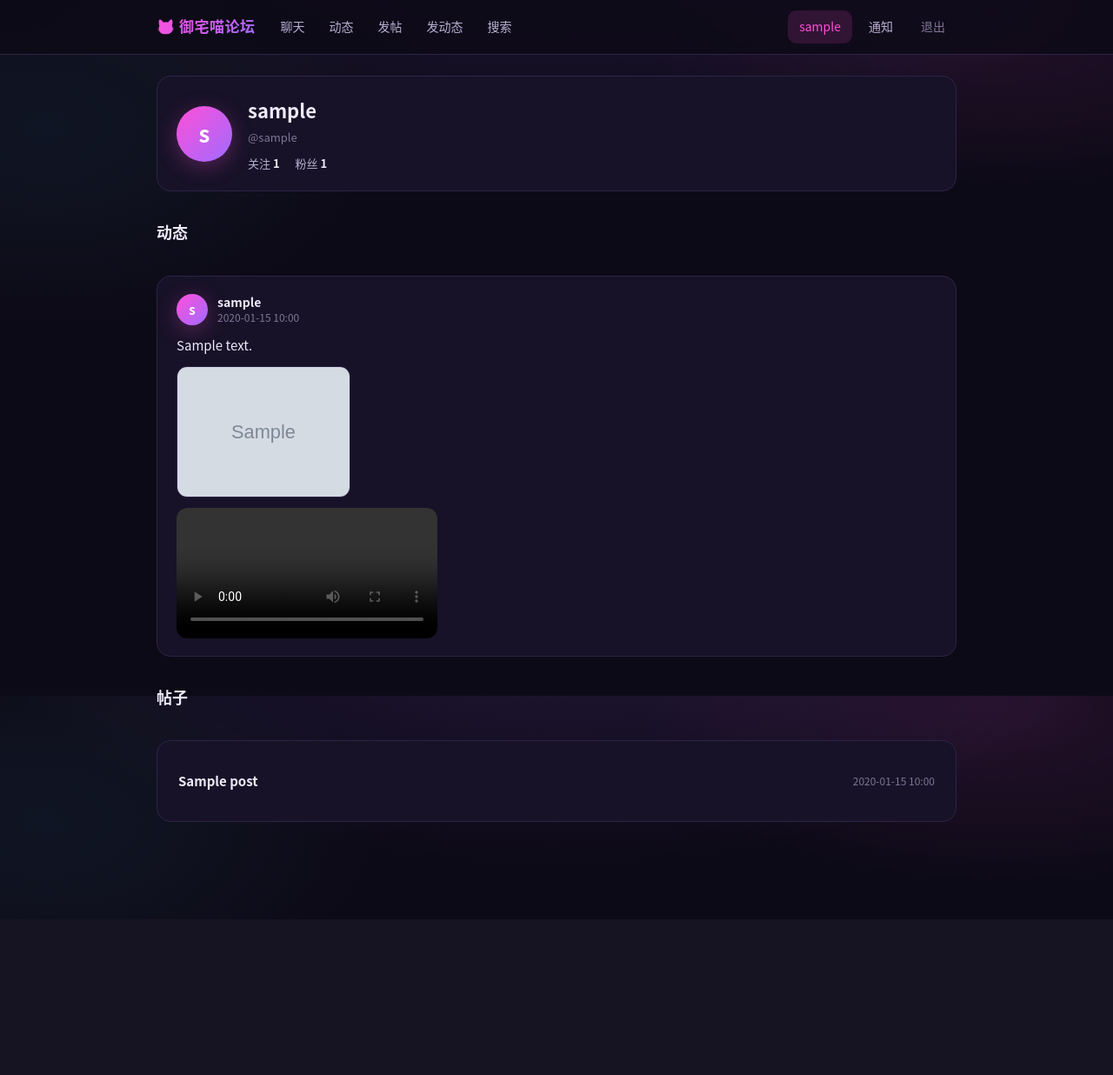
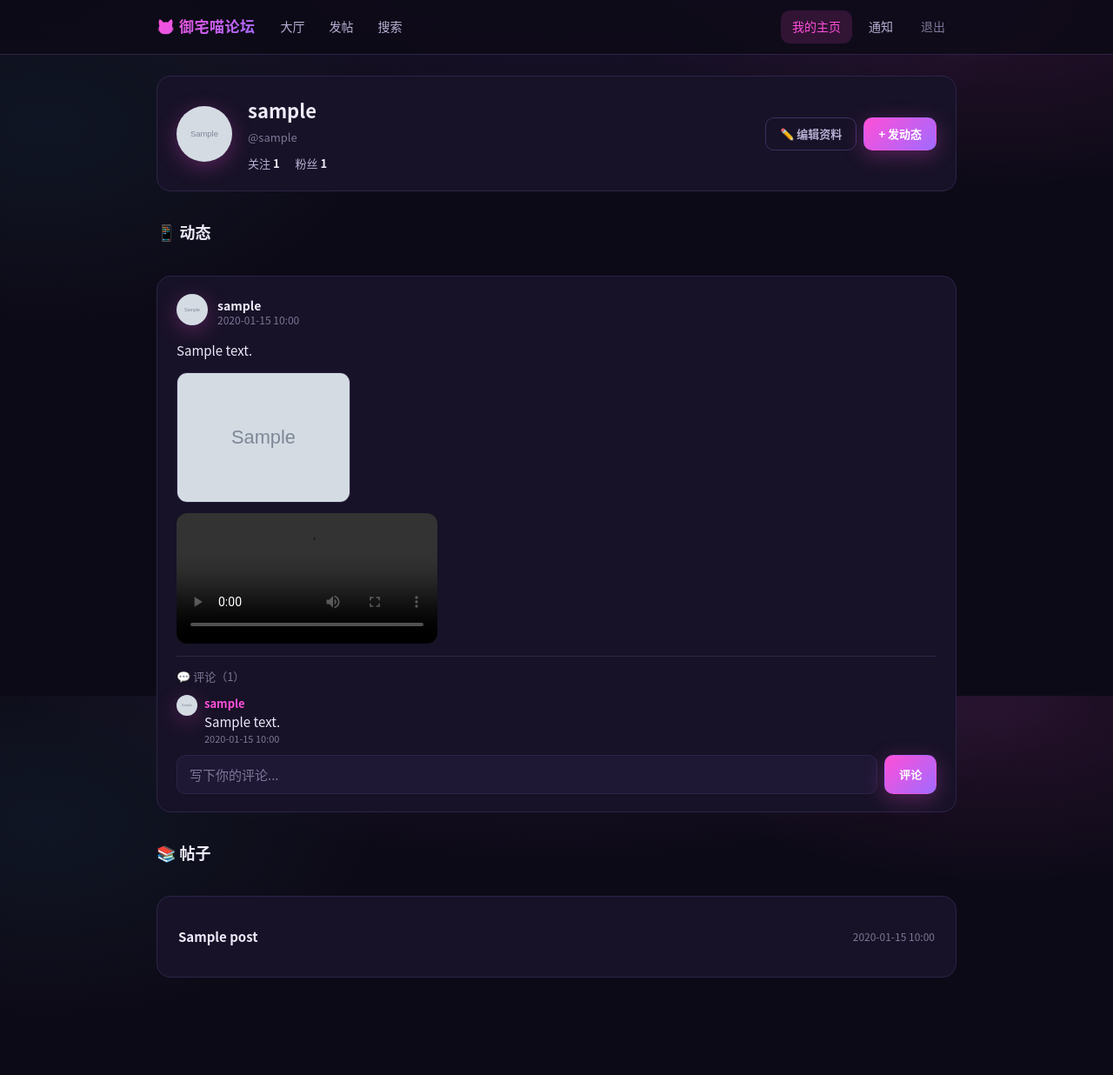
Before and after one commit to keaidemeigfieu/-flask-, a Flask app: page /user/1 in a window 1280 px wide. Shown: the whole page at 87% size. Before the commit the page ends 945 px from the top, so only its background shows below. Run offline with Flask 3, Linux system fonts and the light colour scheme; the visitor is signed in with stand-in values (Sample User, id 1); tables that the repository leaves empty hold one stand-in row (values such as "Sample post"); grey boxes marked "Sample" are stand-in pictures; some libraries are stand-ins or nearby versions; grey boxes are pictures that could not be loaded.

Commit message:
重构：动态移入个人主页，新增头像编辑、关注、动态评论与隐私控制
- 大厅只显示帖子列表，移除聊天与输入框
- 用户主页：头像上传编辑、关注按钮、动态展示
- 动态从独立页移入个人主页，未关注不可见
- 新增动态评论功能
- 导航精简为：大厅/发帖/搜索

```diff
--- a/app.py
+++ b/app.py
@@ -82,6 +82,16 @@ def save_uploaded_video(file):
         return filename
     return None
 
+def save_avatar(file):
+    """保存头像文件，返回文件名；无效或为空返回 None"""
+    if file and file.filename and allowed_file(file.filename):
+        filename = secure_filename(file.filename)
+        filename = f"avatar_{int(time.time())}_{filename}"
+        filepath = os.path.join(app.config['UPLOAD_FOLDER'], filename)
+        file.save(filepath)
+        return filename
+    return None
+
 db = SQLAlchemy(app)
 migrate = Migrate(app, db)
 
@@ -93,11 +103,13 @@ class User(db.Model):
     username = db.Column(db.String(80), unique=True, nullable=False)
     password = db.Column(db.String(200), nullable=False)
     nickname = db.Column(db.String(80))
+    avatar = db.Column(db.String(200))  # 头像文件名（存 static/uploads）
     created_at = db.Column(db.DateTime, default=datetime.utcnow)
 
     posts = db.relationship('Post', backref='author', lazy=True)
     replies = db.relationship('Reply', backref='author', lazy=True)
     moments = db.relationship('Moment', backref='author', lazy=True)
+    moment_comments = db.relationship('MomentComment', backref='author', lazy=True)
 
 class Post(db.Model):
     __tablename__ = 'posts'
@@ -129,6 +141,18 @@ class Moment(db.Model):
     video = db.Column(db.String(200))  # 视频文件名
     created_at = db.Column(db.DateTime, default=datetime.utcnow)
     user_id = db.Column(db.Integer, db.ForeignKey('users.id'), nullable=False)
+    comments = db.relationship('MomentComment', backref='moment', lazy=True,
+                               cascade='all, delete-orphan',
+                               order_by='MomentComment.created_at')
+
+class MomentComment(db.Model):
+    """动态评论"""
+    __tablename__ = 'moment_comments'
+    id = db.Column(db.Integer, primary_key=True)
+    content = db.Column(db.Text, nullable=False)
+    created_at = db.Column(db.DateTime, default=datetime.utcnow)
+    user_id = db.Column(db.Integer, db.ForeignKey('users.id'), nullable=False)
+    moment_id = db.Column(db.Integer, db.ForeignKey('moments.id'), nullable=False)
 
 class Follow(db.Model):
     """关注关系：follower 关注 followed"""
@@ -216,49 +240,11 @@ def inject_globals():
 
 # ==================== 路由 ====================
 
-@app.route('/', methods=['GET', 'POST'])
+@app.route('/', methods=['GET'])
 def chat():
-    messages = load_messages()
-
-    if 'username' in session:
-        current_user = session['username']
-        user_type = 'registered'
-        user = User.query.filter_by(username=current_user).first()
-        nickname = (user.nickname if user and user.nickname else current_user)
-    else:
-        ip = request.remote_addr
-        nickname = get_user_by_ip(ip)
-        current_user = None
-        user_type = 'guest'
-
-    if request.method == 'POST':
-        content = request.form.get('content', '').strip()
-        files = request.files.getlist('images')
-
-        if content or any(f and f.filename for f in files):
-            image_filenames = save_uploaded_images(files)
-
-            messages.append({
-                'nickname': nickname,
-                'content': content,
-                'images': image_filenames,
-                'time': datetime.now().strftime('%Y-%m-%d %H:%M:%S'),
-                'user_type': user_type,
-                'user_id': current_user if current_user else ip
-            })
-            save_messages(messages)
-
-        return redirect(url_for('chat'))
-
-    messages.reverse()
+    """大厅：只显示帖子列表，其他什么都不显示"""
     posts = Post.query.order_by(Post.created_at.desc()).all()
-
-    return render_template('chat.html',
-                         messages=messages,
-                         nickname=nickname,
-                         user_type=user_type,
-                         current_user=current_user,
-                         posts=posts)
+    return render_template('chat.html', posts=posts)
 
 @app.route('/register', methods=['GET', 'POST'])
 def register():
@@ -383,15 +369,11 @@ def search():
 
 @app.route('/moments')
 def moments():
-    """动态流：登录用户看到关注者 + 自己的动态，未登录看到全部"""
+    """动态已移到个人主页，重定向到自己的主页"""
     me = current_user_obj()
     if me:
-        followed_ids = [f.followed_id for f in Follow.query.filter_by(follower_id=me.id).all()]
-        feed_ids = followed_ids + [me.id]
-        feed = Moment.query.filter(Moment.user_id.in_(feed_ids)).order_by(Moment.created_at.desc()).all()
-    else:
-        feed = Moment.query.order_by(Moment.created_at.desc()).all()
-    return render_template('moments.html', moments=feed)
+        return redirect(url_for('user_profile', user_id=me.id))
+    return redirect(url_for('login'))
 
 @app.route('/moment/new', methods=['GET', 'POST'])
 def new_moment():
@@ -419,7 +401,7 @@ def new_moment():
         db.session.add(moment)
         db.session.commit()
         notify_followers(user, 'moment', moment.id, f"{user.nickname or user.username} 发布了新动态")
-        return redirect(url_for('moments'))
+        return redirect(url_for('user_profile', user_id=user.id))
 
     return render_template('new_moment.html')
 
@@ -429,17 +411,24 @@ def new_moment():
 def user_profile(user_id):
     target = User.query.get_or_404(user_id)
     viewer = current_user_obj()
-    user_moments = Moment.query.filter_by(user_id=user_id).order_by(Moment.created_at.desc()).all()
-    user_posts = Post.query.filter_by(user_id=user_id).order_by(Post.created_at.desc()).all()
+    is_self = viewer is not None and viewer.id == target.id
+    is_following = False
+    if viewer and not is_self:
+        is_following = Follow.query.filter_by(follower_id=viewer.id, followed_id=user_id).first() is not None
     follower_count = Follow.query.filter_by(followed_id=user_id).count()
     following_count = Follow.query.filter_by(follower_id=user_id).count()
-    is_following = False
-    if viewer and viewer.id != user_id:
-        is_following = Follow.query.filter_by(follower_id=viewer.id, followed_id=user_id).first() is not None
+    # 隐私：只有本人或关注了 target 的人才能看到 target 的动态
+    can_view_moments = is_self or is_following
+    moments = []
+    if can_view_moments:
+        moments = Moment.query.filter_by(user_id=user_id).order_by(Moment.created_at.desc()).all()
+    user_posts = Post.query.filter_by(user_id=user_id).order_by(Post.created_at.desc()).all()
     return render_template('user_profile.html',
                            target=target,
                            viewer=viewer,
-                           moments=user_moments,
+                           is_self=is_self,
+                           moments=moments,
+                           can_view_moments=can_view_moments,
                            posts=user_posts,
                            is_following=is_following,
                            follower_count=follower_count,
@@ -476,6 +465,41 @@ def unfollow(user_id):
         db.session.commit()
     return redirect(url_for('user_profile', user_id=user_id))
 
+@app.route('/user/<int:user_id>/edit', methods=['GET', 'POST'])
+def edit_profile(user_id):
+    """编辑资料：昵称 + 头像（仅本人）"""
+    viewer = current_user_obj()
+    if not viewer or viewer.id != user_id:
+        return redirect(url_for('login'))
+    if request.method == 'POST':
+        nickname = request.form.get('nickname', '').strip()
+        avatar_file = request.files.get('avatar')
+        if nickname:
+            viewer.nickname = nickname
+        avatar = save_avatar(avatar_file)
+        if avatar:
+            viewer.avatar = avatar
+        db.session.commit()
+        return redirect(url_for('user_profile', user_id=user_id))
+    return render_template('edit_profile.html', target=viewer)
+
+@app.route('/moment/<int:moment_id>/comment', methods=['POST'])
+def add_moment_comment(moment_id):
+    """给动态发评论：仅本人或关注了动态作者的人可评论"""
+    viewer = current_user_obj()
+    if not viewer:
+        return redirect(url_for('login'))
+    moment = Moment.query.get_or_404(moment_id)
+    if moment.user_id != viewer.id:
+        if not Follow.query.filter_by(follower_id=viewer.id, followed_id=moment.user_id).first():
+            return '关注后才能评论', 403
+    content = request.form.get('content', '').strip()
+    if not content:
+        return redirect(url_for('user_profile', user_id=moment.user_id))
+    db.session.add(MomentComment(content=content, user_id=viewer.id, moment_id=moment_id))
+    db.session.commit()
+    return redirect(url_for('user_profile', user_id=moment.user_id))
+
 # ==================== 通知 ====================
 
 @app.route('/notifications')
--- a/static/theme.css
+++ b/static/theme.css
@@ -186,6 +186,8 @@ img, video { max-width: 100%; }
   box-shadow: var(--glow-grad);
 }
 .avatar-lg { width: 64px; height: 64px; font-size: 26px; }
+.avatar-sm { width: 24px; height: 24px; font-size: 11px; }
+img.avatar { object-fit: cover; background: var(--surface-3); }
 
 /* ---------- 按钮 ---------- */
 .btn {
@@ -358,6 +360,18 @@ img, video { max-width: 100%; }
 .profile-handle { color: var(--ink-mute); font-size: 13px; margin-top: 2px; }
 .profile-stats { display: flex; gap: 18px; margin-top: 8px; color: var(--ink-soft); font-size: 13px; }
 .profile-stats b { color: var(--ink); }
+.profile-actions { display: flex; align-items: center; gap: 8px; flex-wrap: wrap; }
+
+/* ---------- 动态评论 ---------- */
+.comment-section { margin-top: 14px; border-top: 1px solid var(--border); padding-top: 12px; }
+.comment-head { color: var(--ink-mute); font-size: 13px; margin-bottom: 10px; }
+.comment-item { display: flex; align-items: flex-start; gap: 8px; margin-bottom: 10px; }
+.comment-body { display: flex; flex-direction: column; line-height: 1.5; min-width: 0; }
+.comment-author { color: var(--pink); font-weight: 700; font-size: 13px; }
+.comment-content { word-break: break-word; white-space: pre-wrap; }
+.comment-time { color: var(--ink-mute); font-size: 11px; }
+.comment-form { display: flex; gap: 8px; margin-top: 10px; }
+.comment-form .input { flex: 1; }
 
 /* ---------- 通知 ---------- */
 .notif { padding: 14px 0; border-bottom: 1px solid var(--border); }
--- a/templates/_moment_item.html
+++ b/templates/_moment_item.html
@@ -1,6 +1,12 @@
 <div class="card feed-item">
   <div class="feed-head">
-    <a class="avatar" href="{{ url_for('user_profile', user_id=m.author.id) }}">{{ (m.author.nickname or m.author.username)[0] }}</a>
+    <a href="{{ url_for('user_profile', user_id=m.author.id) }}">
+      {% if m.author.avatar %}
+      <img class="avatar" src="{{ url_for('static', filename='uploads/' + m.author.avatar) }}" alt="头像">
+      {% else %}
+      <span class="avatar">{{ (m.author.nickname or m.author.username)[0] }}</span>
+      {% endif %}
+    </a>
     <div class="feed-head-meta">
       <a class="feed-author" href="{{ url_for('user_profile', user_id=m.author.id) }}">{{ m.author.nickname or m.author.username }}</a>
       <span class="feed-time">{{ m.created_at.strftime('%Y-%m-%d %H:%M') }}</span>
@@ -17,4 +23,28 @@
   {% if m.video %}
   <video class="media-video" controls src="{{ url_for('static', filename='uploads/' + m.video) }}"></video>
   {% endif %}
+
+  <div class="comment-section">
+    <div class="comment-head">💬 评论（{{ m.comments|length }}）</div>
+    {% for c in m.comments %}
+    <div class="comment-item">
+      {% if c.author.avatar %}
+      <img class="avatar avatar-sm" src="{{ url_for('static', filename='uploads/' + c.author.avatar) }}" alt="头像">
+      {% else %}
+      <span class="avatar avatar-sm">{{ (c.author.nickname or c.author.username)[0] }}</span>
+      {% endif %}
+      <div class="comment-body">
+        <span class="comment-author">{{ c.author.nickname or c.author.username }}</span>
+        <span class="comment-content">{{ c.content }}</span>
+        <span class="comment-time">{{ c.created_at.strftime('%Y-%m-%d %H:%M') }}</span>
+      </div>
+    </div>
+    {% endfor %}
+    {% if me %}
+    <form method="POST" action="{{ url_for('add_moment_comment', moment_id=m.id) }}" class="comment-form">
+      <input type="text" name="content" class="input" placeholder="写下你的评论..." required>
+      <button type="submit" class="btn btn-primary btn-sm">评论</button>
+    </form>
+    {% endif %}
+  </div>
 </div>
--- a/templates/_nav.html
+++ b/templates/_nav.html
@@ -2,15 +2,13 @@
   <div class="nav-inner">
     <a href="{{ url_for('chat') }}" class="brand">🐱 御宅喵论坛</a>
     <div class="nav-links">
-      <a href="{{ url_for('chat') }}" class="nav-link{% if request.endpoint == 'chat' %} active{% endif %}">聊天</a>
-      <a href="{{ url_for('moments') }}" class="nav-link{% if request.endpoint == 'moments' %} active{% endif %}">动态</a>
+      <a href="{{ url_for('chat') }}" class="nav-link{% if request.endpoint == 'chat' %} active{% endif %}">大厅</a>
       <a href="{{ url_for('new_post') }}" class="nav-link{% if request.endpoint == 'new_post' %} active{% endif %}">发帖</a>
-      <a href="{{ url_for('new_moment') }}" class="nav-link{% if request.endpoint == 'new_moment' %} active{% endif %}">发动态</a>
       <a href="{{ url_for('search') }}" class="nav-link{% if request.endpoint == 'search' %} active{% endif %}">搜索</a>
     </div>
     <span class="nav-spacer"></span>
     {% if me %}
-      <a href="{{ url_for('user_profile', user_id=me.id) }}" class="nav-link{% if request.endpoint == 'user_profile' and request.view_args.user_id == me.id %} active{% endif %}">{{ me.nickname or me.username }}</a>
+      <a href="{{ url_for('user_profile', user_id=me.id) }}" class="nav-link{% if request.endpoint == 'user_profile' and request.view_args.user_id == me.id %} active{% endif %}">我的主页</a>
       <a href="{{ url_for('notifications') }}" class="nav-link{% if request.endpoint == 'notifications' %} active{% endif %}">通知{% if unread_count %}<span class="badge">{{ unread_count }}</span>{% endif %}</a>
       <a href="{{ url_for('logout') }}" class="nav-link nav-link-dim">退出</a>
     {% else %}
--- a/templates/new_moment.html
+++ b/templates/new_moment.html
@@ -20,7 +20,7 @@
       <input type="file" name="video" accept="video/*" style="color:var(--ink-soft);">
     </div>
     <div class="compose-bar">
-      <span></span>
+      <a href="{{ url_for('user_profile', user_id=me.id) }}" class="btn btn-ghost">← 返回主页</a>
       <button type="submit" class="btn btn-primary">发布</button>
     </div>
   </form>
--- a/templates/notifications.html
+++ b/templates/notifications.html
@@ -12,7 +12,7 @@
     {% if n.type == 'post' %}
     <a class="notif-link" href="{{ url_for('post_detail', post_id=n.target_id) }}">查看帖子 →</a>
     {% elif n.type == 'moment' %}
-    <a class="notif-link" href="{{ url_for('moments') }}">查看动态 →</a>
+    <a class="notif-link" href="{{ url_for('user_profile', user_id=n.actor_id) }}">查看主页 →</a>
     {% elif n.type == 'follow' %}
     <a class="notif-link" href="{{ url_for('user_profile', user_id=n.actor_id) }}">查看主页 →</a>
     {% endif %}
--- a/templates/user_profile.html
+++ b/templates/user_profile.html
@@ -2,7 +2,11 @@
 {% block title %}{{ target.nickname or target.username }} 的主页 · 御宅喵论坛{% endblock %}
 {% block content %}
 <div class="card profile-card">
+  {% if target.avatar %}
+  <img class="avatar avatar-lg" src="{{ url_for('static', filename='uploads/' + target.avatar) }}" alt="头像">
+  {% else %}
   <span class="avatar avatar-lg">{{ (target.nickname or target.username)[0] }}</span>
+  {% endif %}
   <div class="profile-info">
     <h1 class="profile-name">{{ target.nickname or target.username }}</h1>
     <div class="profile-handle">@{{ target.username }}</div>
@@ -11,29 +15,38 @@
       <span>粉丝 <b>{{ follower_count }}</b></span>
     </div>
   </div>
-  {% if viewer and viewer.id != target.id %}
-  <div>
+  <div class="profile-actions">
+    {% if is_self %}
+      <a href="{{ url_for('edit_profile', user_id=target.id) }}" class="btn btn-ghost btn-sm">✏️ 编辑资料</a>
+      <a href="{{ url_for('new_moment') }}" class="btn btn-primary btn-sm">+ 发动态</a>
+    {% elif viewer %}
       {% if is_following %}
       <form method="POST" action="{{ url_for('unfollow', user_id=target.id) }}">
-      <button type="submit" class="btn btn-ghost">已关注 · 取消关注</button>
+        <button type="submit" class="btn btn-ghost btn-sm">已关注 · 取消关注</button>
       </form>
       {% else %}
       <form method="POST" action="{{ url_for('follow', user_id=target.id) }}">
-      <button type="submit" class="btn btn-primary">+ 关注</button>
+        <button type="submit" class="btn btn-primary btn-sm">+ 关注</button>
       </form>
       {% endif %}
-  </div>
+    {% else %}
+      <a href="{{ url_for('login') }}" class="btn btn-primary btn-sm">登录后关注</a>
     {% endif %}
   </div>
+</div>
 
-<div class="page-head"><h2 class="section-heading">动态</h2></div>
+<div class="page-head"><h2 class="section-heading">📱 动态</h2></div>
+{% if can_view_moments %}
   {% for m in moments %}
     {% include '_moment_item.html' %}
   {% else %}
-<div class="empty">暂无动态</div>
+  <div class="card"><div class="empty">还没有动态，发第一条吧～</div></div>
   {% endfor %}
+{% else %}
+<div class="card"><div class="empty">🔒 关注后才能查看 TA 的动态</div></div>
+{% endif %}
 
-<div class="page-head"><h2 class="section-heading">帖子</h2></div>
+<div class="page-head"><h2 class="section-heading">📚 帖子</h2></div>
 <div class="card">
   {% for p in posts %}
   <a class="post-item" href="{{ url_for('post_detail', post_id=p.id) }}">
```
Also changed, not shown: schema.sql (+15 -0 lines), templates/chat.html (+4 -48 lines), templates/edit_profile.html (added, +28 -0 lines). Lines whose indentation alone changed are shown as unchanged.
